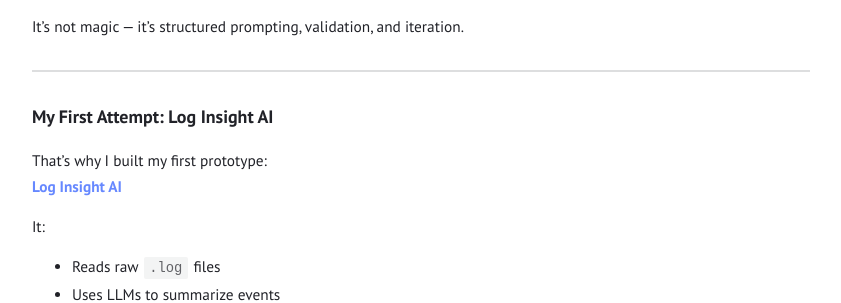
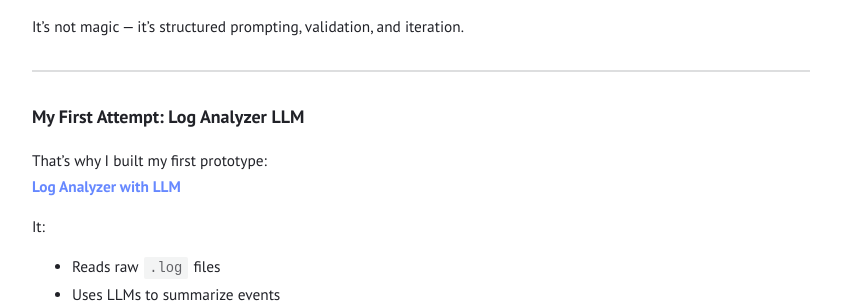
Before and after one commit to elbazhazem/elbazhazem.github.io, a Jekyll site: the page built from _posts/2025-06-16-From-SIEMs-to-LLMs.md, in a window 1280 px wide. Shown: the part 1159-1462 px from the top of the page, without its empty margins (219-1060 px from the left). Built offline with Jekyll 4.4.1, drawn with Linux system fonts in a browser that asks for light colours.

Commit message:
Update 2025-06-16-From-SIEMs-to-LLMs.md

```diff
--- a/_posts/2025-06-16-From-SIEMs-to-LLMs.md
+++ b/_posts/2025-06-16-From-SIEMs-to-LLMs.md
@@ -51,10 +51,10 @@
 
 ---
 
-### My First Attempt: Log Insight AI
+### My First Attempt: Log Analyzer LLM
 
 That’s why I built my first prototype:
-**[Log Insight AI](https://github.com/elbazhazem/log-insight-ai)**
+**[Log Analyzer with LLM](https://github.com/elbazhazem/log-analyzer-LLM)**
 
 It:
 - Reads raw `.log` files
```
